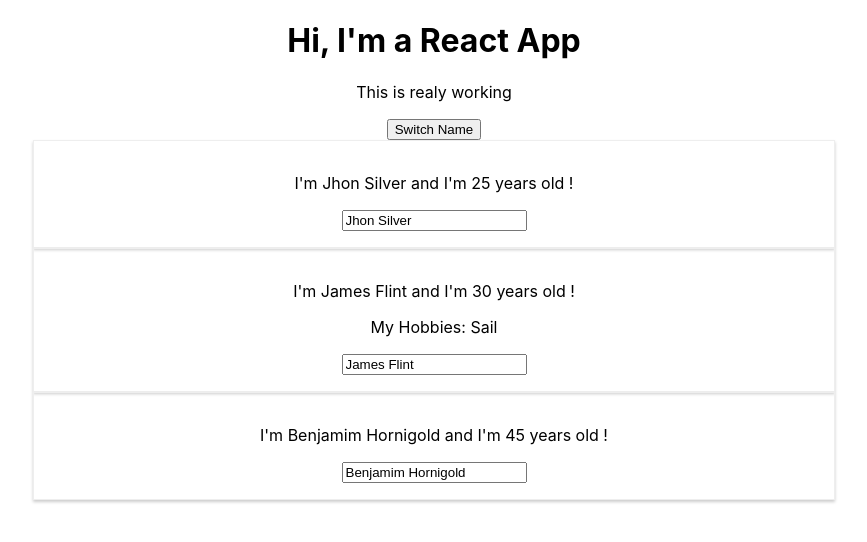
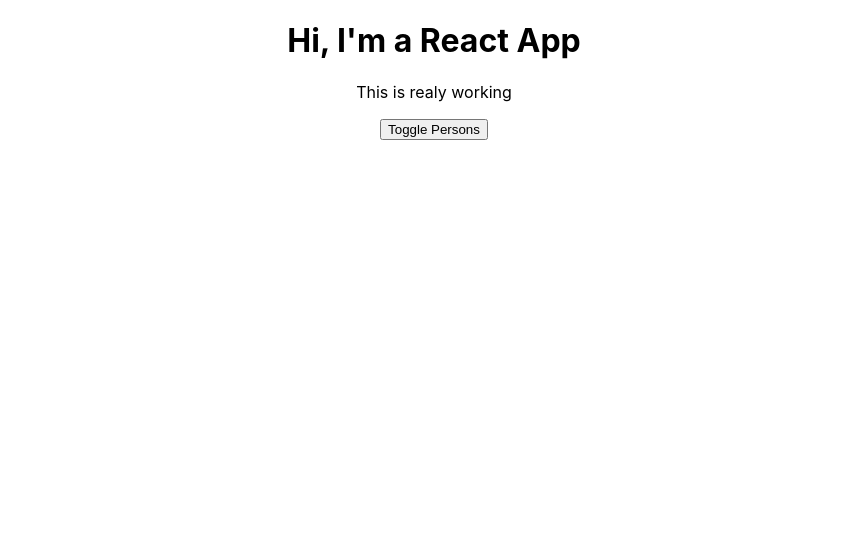
Before and after one commit to tacsio/udemy, a React (Create React App) app in the folder react/react-app/: page / in a window 1280 px wide. Shown: the top 542 px of the page, without its empty margins (206-1073 px from the left). Built offline with nearby package versions, Linux system fonts and the light colour scheme.

Commit message:
rendering content conditionally

```diff
--- a/react/react-app/src/App.js
+++ b/react/react-app/src/App.js
@@ -10,7 +10,8 @@
       { name: "James Flint", age: 30 },
       { name: "Benjamim Hornigold", age: 45 }
     ],
-	otherState: "Some other value"
+  otherState: "Some other value",
+  showPersons: false
   }
 
   switchNameHandler = (newName) => {
@@ -33,12 +34,20 @@
     });
   }
 
+  togglePersonsHandler = () => {
+    const doesShow = this.state.showPersons;
+    this.setState({showPersons: !doesShow});
+  }
+
   render() {
     return (
       <div className="App">
         <h1>Hi, I'm a React App</h1>
         <p>This is realy working</p>
-        <button onClick={this.switchNameHandler.bind(this, 'Charles Vayne')}>Switch Name</button>
+        <button onClick={this.togglePersonsHandler}>Toggle Persons</button>
+        {
+          this.state.showPersons ?
+          <div>
             <Person
               name={this.state.persons[0].name}
               age={this.state.persons[0].age}/>
@@ -50,6 +59,9 @@
             <Person
               name={this.state.persons[2].name}
               age={this.state.persons[2].age}/>
+          </div> : null
+        }
+
       </div>
     );
   }
--- a/react/react-app/src/Person/Person.css
+++ b/react/react-app/src/Person/Person.css
@@ -1,6 +1,7 @@
 .Person {
-	width: 60%;
+	width: 40%;
 	margin:	auto;
+	margin-top: 10px;
 	border: 1px solid #eeeeee;
 	box-shadow: 0 2px 3px #cccccc;
 	padding: 16px;
```
Lines whose indentation alone changed are shown as unchanged.
